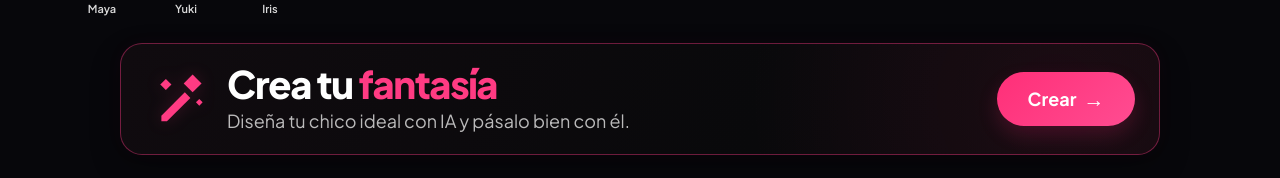
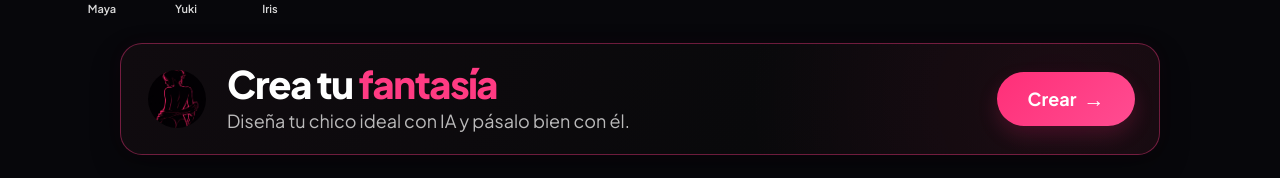
Before and after one commit to 3737631/luciaia, a Next.js app: page /luciaia/anime in a window 1280 px wide. Shown: the part 1156-1334 px from the top of the page. Built offline with nearby package versions, Linux system fonts and the light colour scheme.

Commit message:
feat: replace wand SVG with fantasy-neon image in FantasyCTA

```diff
--- a/src/app/globals.css
+++ b/src/app/globals.css
@@ -548,6 +548,14 @@ body {
     drop-shadow(0 0 8px rgba(255, 59, 131, 0.2));
 }
 
+.nuvia-fantasy-cta__image {
+  display: block;
+  width: 58px;
+  height: 58px;
+  border-radius: 50%;
+  object-fit: cover;
+}
+
 .nuvia-fantasy-cta__copy {
   display: flex;
   min-width: 0;
--- a/src/components/FantasyCTA.tsx
+++ b/src/components/FantasyCTA.tsx
@@ -2,6 +2,8 @@ type FantasyCTAProps = {
   mode: "girls" | "boys";
   onCreate: () => void;
 };
+
+const basePath = process.env.NEXT_PUBLIC_BASE_PATH ?? "";
 
 export function FantasyCTA({
   mode,
@@ -21,28 +23,11 @@ export function FantasyCTA({
         className="nuvia-fantasy-cta__icon"
         aria-hidden="true"
       >
-        <svg
-          viewBox="0 0 52 52"
-          xmlns="http://www.w3.org/2000/svg"
-          fill="none"
-        >
-          <path
-            d="M12 41 33 20l5 5-21 21h-5v-5Z"
-            fill="currentColor"
-          />
-          <path
-            d="M40,4 L48,12 L40,20 L32,12 Z"
-            fill="currentColor"
-          />
-          <path
-            d="M16,8 L21,13 L16,18 L11,13 Z"
-            fill="currentColor"
-          />
-          <path
-            d="M46,26 L49,29 L46,32 L43,29 Z"
-            fill="currentColor"
-          />
-        </svg>
+        <img
+          src={`${basePath}/fantasy-neon.jpg`}
+          alt=""
+          className="nuvia-fantasy-cta__image"
+        />
       </div>
 
       <div className="nuvia-fantasy-cta__copy">
```
Also changed, not shown: public/fantasy-neon.jpg (added).
